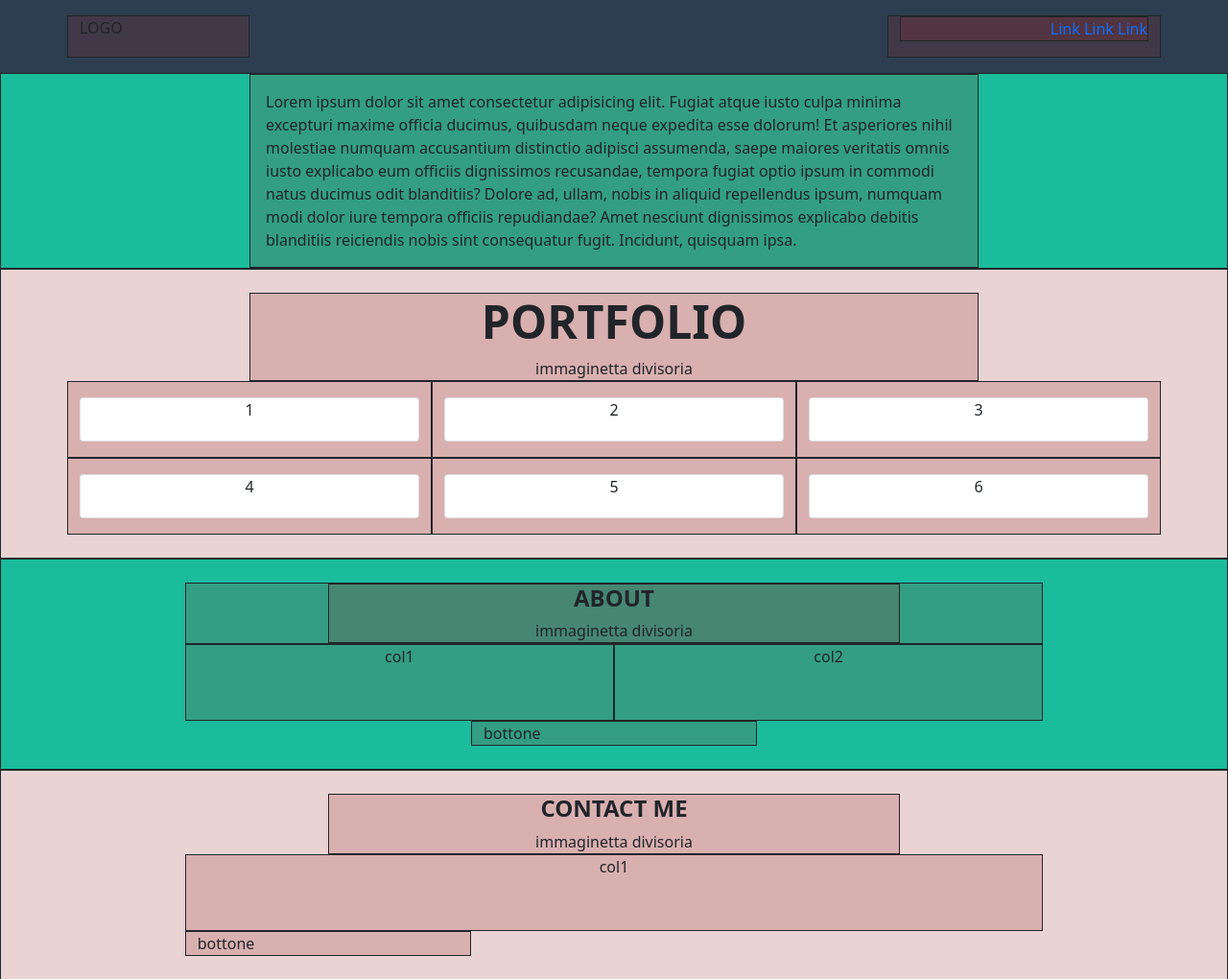
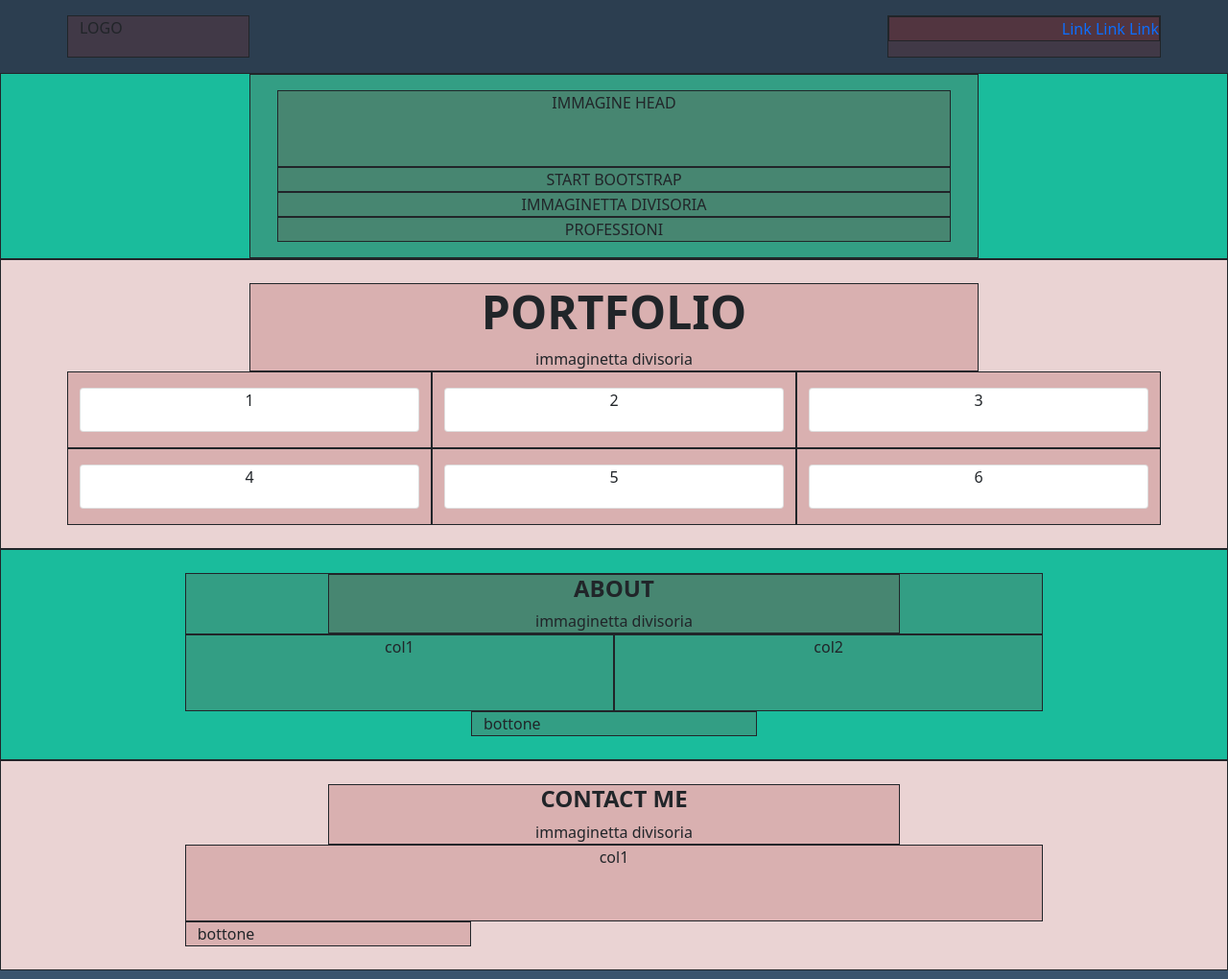
Before and after one commit to alessandrodaniello105/html-css-bootstrap-freelancer, a plain HTML site: page index.html in a window 1280 px wide. Shown: the top 1020 px of the page at 96% size. Drawn offline with nearby package versions, Linux system fonts and the light colour scheme.

Commit message:
[add]: px-0 in 'nav' / jumbotron .col

```diff
--- a/index.html
+++ b/index.html
@@ -23,7 +23,7 @@
         <!-- /LOGO -->
 
         <!-- NAV/ -->
-        <nav class="col-3 offset-7 debug-y-0 text-end">
+        <nav class="col-3 offset-7 debug-y-0 text-end px-0">
 
           <div class="menu_btn debug-y-0 d-md-none">HAM</div>
 
@@ -60,8 +60,32 @@
 
             <div class="row">
 
-              <div class="col-md-8 offset-md-2 debug-y-0 p-3">
-                Lorem ipsum dolor sit amet consectetur adipisicing elit. Fugiat atque iusto culpa minima excepturi maxime officia ducimus, quibusdam neque expedita esse dolorum! Et asperiores nihil molestiae numquam accusantium distinctio adipisci assumenda, saepe maiores veritatis omnis iusto explicabo eum officiis dignissimos recusandae, tempora fugiat optio ipsum in commodi natus ducimus odit blanditiis? Dolore ad, ullam, nobis in aliquid repellendus ipsum, numquam modi dolor iure tempora officiis repudiandae? Amet nesciunt dignissimos explicabo debitis blanditiis reiciendis nobis sint consequatur fugit. Incidunt, quisquam ipsa.
+              <div class="col-md-8 offset-md-2 debug p-3">
+
+               <div class="container-fluid">
+
+                <div class="row row-cols-1 text-center">
+
+                  <div class="col debug">
+                    IMMAGINE HEAD
+                  </div>
+
+                  <div class="col debug-y-0">
+                    START BOOTSTRAP
+                  </div>
+
+                  <div class="col debug-y-0">
+                    IMMAGINETTA DIVISORIA
+                  </div>
+
+                  <div class="col debug-y-0">
+                    PROFESSIONI
+                  </div>
+
+                </div>
+
+               </div>
+
               </div>
 
             </div>
@@ -216,7 +240,7 @@
 
   <footer class="bg-footer">
     <!-- WHERE US -->
-    <section class="where-us bg-where-us py-4">
+    <section class="where-us bg-where-us py-4 px-3">
 
       <div class="container-xl">
         <div class="row row-cols-1 row-cols-md-3">
```
